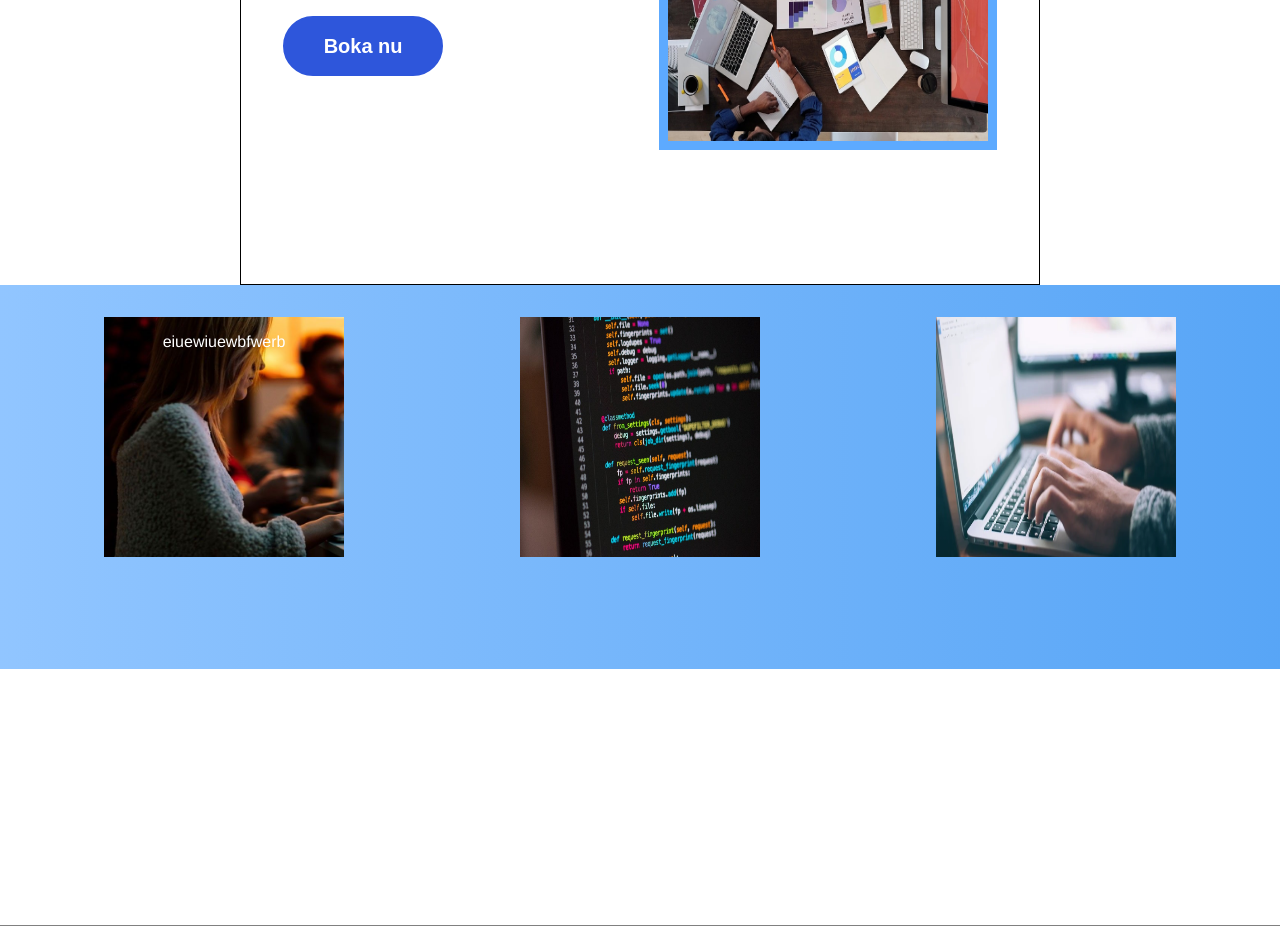
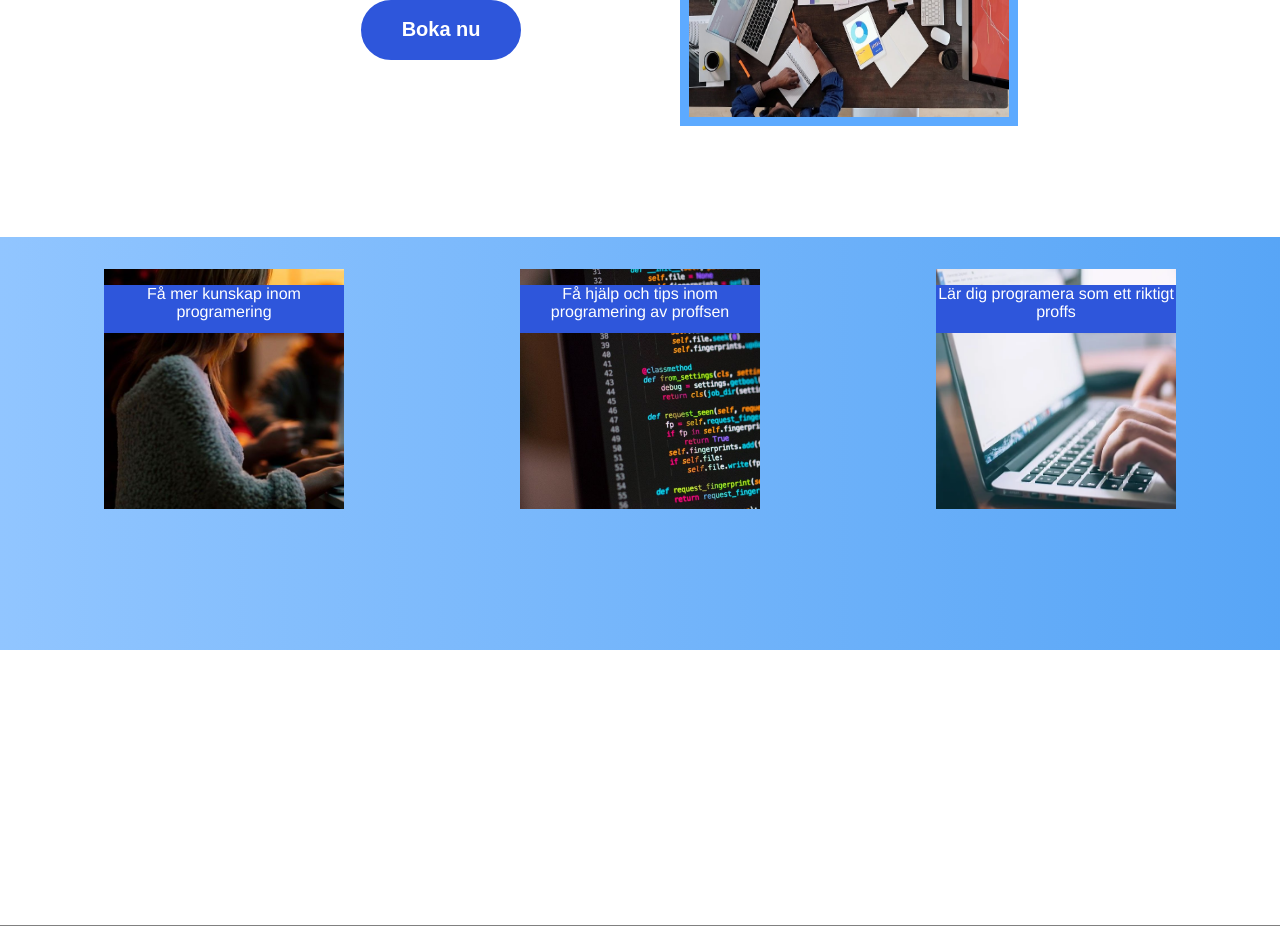
Before and after one commit to Pascalpsps/individuell-uppgift, a plain HTML site: page startsida.html in a window 1280 px wide. Shown: the part 915-1850 px from the top of the page. Drawn offline with Linux system fonts and the light colour scheme.

Commit message:
Fixat boxschadow på knappar och bilder

```diff
--- a/startsida.css
+++ b/startsida.css
@@ -16,7 +16,7 @@ main{
     grid-area: main;
     display: grid;
     grid-template-columns: 0.3fr 1fr 0.3fr;
-    grid-template-rows: 35em 33em 0.6fr ;
+    grid-template-rows: 35em 30em 0.6fr ;
 grid-template-areas:
     " hero-img hero-img hero-img "
     ". info-container ."
@@ -46,7 +46,7 @@ text-align: center;
 
    .info-container{
     grid-area: info-container;
-    border: 1px solid black;
+
     display: flex;
     flex-direction: row;
     justify-content: space-around;
@@ -54,6 +54,12 @@ text-align: center;
     align-items: center;
     gap: 1em;
 
+
+   }
+
+   .info-container__text{
+    font-size: 1.3em;
+    text-align: center;
    }
 
    .info-container__image > img{
@@ -74,7 +80,8 @@ text-align: center;
     font-size: 20px;
     padding: 0.4em;
     font-weight: bolder;
-    transition: 0.3s;
+   margin-left: 1em;
+    transition: 0.3s ;
    }
 
    .info-container__button:hover{
@@ -82,6 +89,7 @@ text-align: center;
     color: rgb(46, 86, 219);
     font-weight: bolder;
     border: 2px solid rgb(46, 86, 219);
+    box-shadow: 0em 0em 0.7em 0.5px rgb(164, 164, 164);
     cursor: pointer;
    }
 
@@ -111,6 +119,55 @@ background: linear-gradient(90deg, rgba(93,170,255,0.6786064767703957) 0%, rgba(
     height: 15em;
     color: white;
     background-size: cover;
+    text-align: center;
+    transition: 0.3s;
+   }
+
+   .image-slide__img .second{
+    background-image: url('./startsida img/491239_1280.jpg');
+    width: 15em;
+    height: 15em;
+    color: white;
+    background-size: cover;
+    text-align: center;
+    transition: 0.3s;
+   }
+
+   .image-slide__img .third{
+    background-image: url('./startsida img/glenn-carstens-peters-npxXWgQ33ZQ-unsplash.webp');
+    width: 15em;
+    height: 15em;
+    color: white;
+    background-size: cover;
+    text-align: center;
+    transition: 0.3s;
+
+
+   }
+
+   .first:hover{
+    box-shadow: 0em 0em 0.7em 0.5px rgb(78, 78, 78) ;
+
+   }
+
+  .second:hover{
+    box-shadow: 0em 0em 0.7em 0.5px rgb(78, 78, 78) ;
+   }
+
+   .third:hover{
+    box-shadow: 0em 0em 0.7em 0.5px rgb(78, 78, 78) ;
+   }
+
+
+
+
+
+   .image-slide__img > p{
+background-color: rgb(46, 86, 219);
+
+height: 3em;
+
+
    }
 
 
@@ -184,6 +241,7 @@ footer {
     color: rgb(46, 86, 219);
     font-weight: bolder;
     border: 2px solid rgb(46, 86, 219);
+    box-shadow: 0em 0em 0.7em 0.5px rgb(164, 164, 164);
     cursor: pointer;
 }
 
@@ -213,7 +271,7 @@ footer{
   height: 4em;
   width: 4em;
   margin-right:1em ;
-  transition: 0.5s;
+
 }
 
 .footer__text{
@@ -235,7 +293,7 @@ footer{
         grid-area: main;
         display: grid;
         grid-template-columns: 0.3fr 1fr 0.3fr;
-        grid-template-rows: 35em 33em 0.6fr ;
+        grid-template-rows: 35em 23em 1fr ;
     grid-template-areas:
         " hero-img hero-img hero-img "
         "info-container info-container info-container"
@@ -286,6 +344,11 @@ footer{
         border: 9px solid rgb(93,170,255) ;
        }
 
+       .info-container{
+        gap: 0em;
+
+       }
+
 
 
 
--- a/startsida.html
+++ b/startsida.html
@@ -4,7 +4,7 @@
     <meta http-equiv="X-UA-Compatible" content="IE=edge">
     <meta name="viewport" content="width=device-width, initial-scale=1.0">
     <link rel="stylesheet" href="startsida.css">
-    <title>Document</title>
+    <title>Bättre webb</title>
 </head>
 <body>
     <header>
@@ -30,7 +30,7 @@
     <section class="info-container">
 
         <div class="info-container__text ">
-          <p>Snmäl dig till en av våra seminarier nu!</p>
+          <p>Anmäl dig till en av våra seminarier nu!</p>
 
           <button class="info-container__button">Boka nu</button>
             </div>
@@ -44,16 +44,16 @@
        <div class="image-slide__img">
 
         <div class="image-slide__img image-slide__text first">
-          <p>eiuewiuewbfwerb</p>
+          <p>Få mer kunskap inom programering</p>
 
         </div>
 
-        <div class="image-slide__img image-slide__text">
-          <img src="./startsida img/491239_1280.jpg" alt="">
+        <div class="image-slide__img image-slide__text second">
+          <p>Få hjälp och tips inom programering av proffsen</p>
         </div>
 
-        <div class="image-slide__img image-slide__text">
-          <img src="./startsida img/glenn-carstens-peters-npxXWgQ33ZQ-unsplash.webp" alt="">
+        <div class="image-slide__img image-slide__text third">
+          <p>Lär dig programera som ett riktigt proffs</p>
         </div>
 
        </div>
@@ -64,11 +64,10 @@
     <footer>
 
 <article class="footer__text">
-<h1>Bättre webb</h1>
-<p>Lorem ipsum dolor sit amet, consectetur adipiscing elit, sed do a </p>
-<p> eiusmod tempor incididunt ut labore et dolore magna aliqua. Ut enim ad </p>
-
-<p> minim veniam, quis nostrud exercit</p>
+<h1>Bättre webb.</h1>
+<p> Vi är ett företag som fokuserar på att skapa seminarier. </p>
+<p> Vi har ett brett kontaktnät med branschens främsta programerare. </p>
+<p> För mer frågor kontakta oss via mail: <u> battrewebb@gmail.com </u></p>
 </article>
 
 <div class="footer__logos">
```
